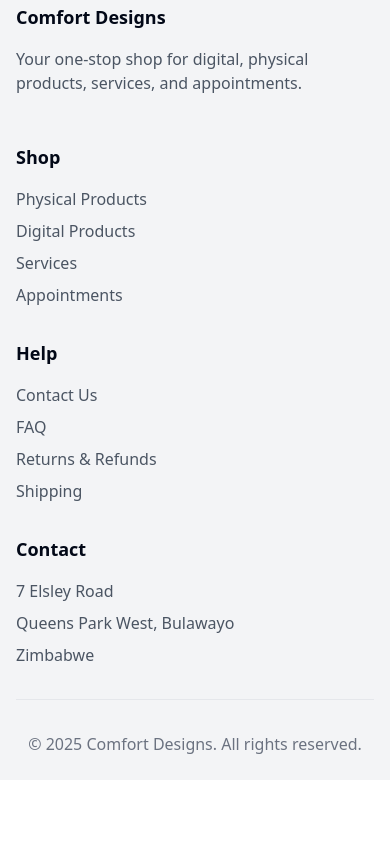
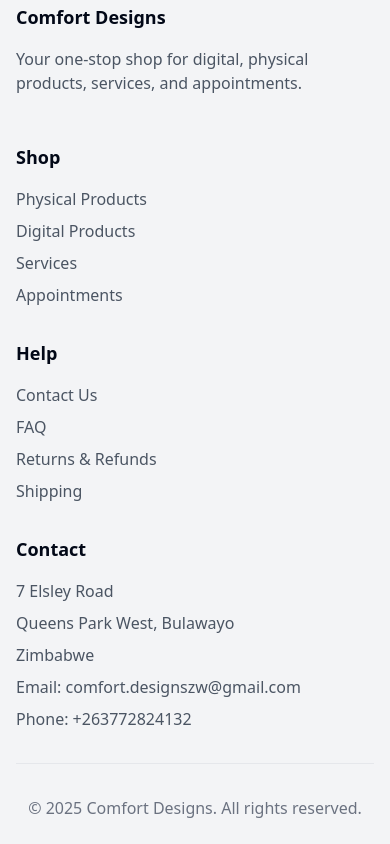
Before and after one commit to comfortdesignszw/comfort-designs, a React (Vite) app: page /cart in a window 390 px wide. Shown: the part 572-1416 px from the top of the page. Before the commit the page ends 1352 px from the top, so only its background shows below. Built offline with nearby package versions, Linux system fonts and the light colour scheme.

Commit message:
Add contact information
Add email and phone number to footer.

```diff
--- a/src/components/Footer.tsx
+++ b/src/components/Footer.tsx
@@ -1,4 +1,3 @@
-
 import { Link } from 'react-router-dom';
 
 const Footer = () => {
@@ -39,7 +38,8 @@ const Footer = () => {
               <li>7 Elsley Road</li>
               <li>Queens Park West, Bulawayo</li>
               <li>Zimbabwe</li>
-              {/* You can add an email and phone if you'd like */}
+              <li>Email: comfort.designszw@gmail.com</li>
+              <li>Phone: +263772824132</li>
             </ul>
           </div>
         </div>
```
